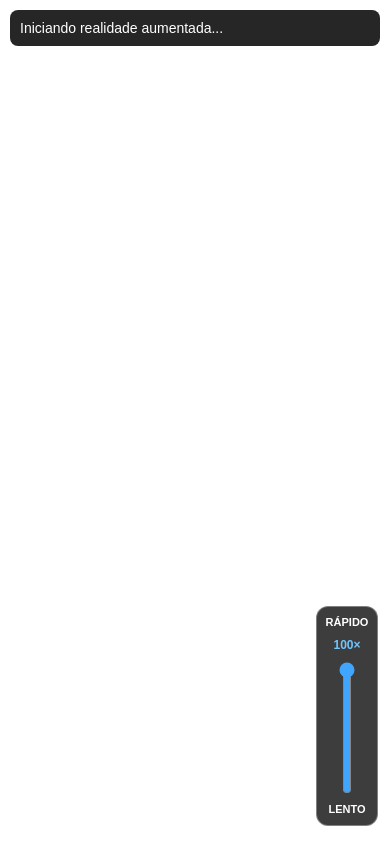
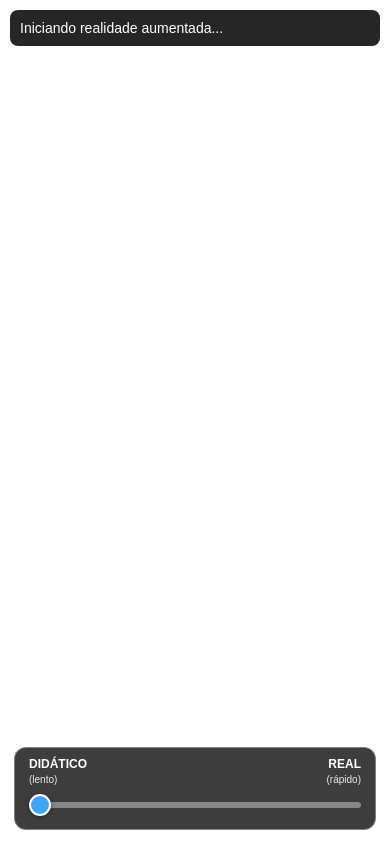
Before and after one commit to UnidadeSolus/Electromagnetic-Induction-RA-4, a plain HTML site: page index.html in a window 390 px wide. Drawn offline with Linux system fonts and the light colour scheme.

Commit message:
Update speed control panel layout and functionality
Refactor speed control panel for better usability and responsiveness.

```diff
--- a/index.html
+++ b/index.html
@@ -32,69 +32,110 @@
       pointer-events: none;
     }
 
-    /* Controle vertical compacto: rápido em cima, lento embaixo. */
+    /* Controle horizontal fixo na parte inferior da tela do celular. */
     #speedPanel {
       position: fixed;
       z-index: 10000;
-      right: 12px;
-      bottom: max(18px, env(safe-area-inset-bottom));
-      width: 62px;
-      height: 220px;
+      left: max(14px, env(safe-area-inset-left));
+      right: max(14px, env(safe-area-inset-right));
+      bottom: max(14px, env(safe-area-inset-bottom));
       box-sizing: border-box;
-      padding: 10px 6px;
+      padding: 10px 14px 12px;
       display: flex;
       flex-direction: column;
-      align-items: center;
-      justify-content: space-between;
-      gap: 5px;
+      gap: 8px;
       color: #fff;
       background: rgba(0, 0, 0, 0.76);
       border: 1px solid rgba(255, 255, 255, 0.35);
       border-radius: 12px;
       backdrop-filter: blur(5px);
       -webkit-backdrop-filter: blur(5px);
-      touch-action: none;
+      touch-action: pan-y;
+    }
+
+    #speedLabels {
+      display: flex;
+      justify-content: space-between;
+      align-items: flex-end;
+      gap: 12px;
+      width: 100%;
     }
 
     .speed-label {
-      font-size: 11px;
+      font-size: 12px;
       font-weight: bold;
-      line-height: 1;
+      line-height: 1.15;
+      white-space: nowrap;
     }
 
-    #speedValue {
-      font-size: 12px;
-      color: #70c5ff;
-      font-weight: bold;
+    .speed-label span {
+      display: block;
+      margin-top: 2px;
+      font-size: 10px;
+      font-weight: normal;
+      opacity: 0.9;
     }
 
-    /* writing-mode deixa a própria barra vertical em navegadores móveis modernos. */
     #speedSlider {
-      -webkit-appearance: slider-vertical;
-      appearance: slider-vertical;
-      writing-mode: vertical-lr;
-      direction: rtl;
-      width: 28px;
-      height: 132px;
+      -webkit-appearance: none;
+      appearance: none;
+      display: block;
+      width: 100%;
+      height: 24px;
       margin: 0;
       padding: 0;
-      accent-color: #40A5FF;
+      background: transparent;
       cursor: pointer;
-      touch-action: none;
+      touch-action: pan-y;
+    }
+
+    #speedSlider::-webkit-slider-runnable-track {
+      height: 6px;
+      background: rgba(255, 255, 255, 0.38);
+      border-radius: 999px;
+    }
+
+    #speedSlider::-moz-range-track {
+      height: 6px;
+      background: rgba(255, 255, 255, 0.38);
+      border-radius: 999px;
+    }
+
+    #speedSlider::-webkit-slider-thumb {
+      -webkit-appearance: none;
+      appearance: none;
+      width: 22px;
+      height: 22px;
+      margin-top: -8px;
+      border: 2px solid #fff;
+      border-radius: 50%;
+      background: #40A5FF;
+      box-shadow: 0 1px 5px rgba(0, 0, 0, 0.45);
+    }
+
+    #speedSlider::-moz-range-thumb {
+      width: 18px;
+      height: 18px;
+      border: 2px solid #fff;
+      border-radius: 50%;
+      background: #40A5FF;
+      box-shadow: 0 1px 5px rgba(0, 0, 0, 0.45);
     }
 
     #speedSlider:focus-visible {
       outline: 2px solid white;
-      outline-offset: 3px;
+      outline-offset: 4px;
+      border-radius: 6px;
     }
 
-    @media (max-height: 500px) {
+    @media (max-width: 360px) {
       #speedPanel {
-        height: 175px;
-        bottom: 8px;
+        left: 8px;
+        right: 8px;
+        padding: 9px 10px 10px;
       }
-      #speedSlider {
-        height: 95px;
+      .speed-label {
+        font-size: 11px;
       }
     }
   </style>
@@ -103,18 +144,19 @@
 <body>
   <div id="status">Iniciando realidade aumentada...</div>
 
-  <div id="speedPanel" aria-label="Controle de velocidade da animação">
-    <div class="speed-label">RÁPIDO</div>
-    <div id="speedValue">100×</div>
+  <div id="speedPanel" aria-label="Controle entre visão didática e visão real">
+    <div id="speedLabels">
+      <div class="speed-label">DIDÁTICO<span>(lento)</span></div>
+      <div class="speed-label" style="text-align: right">REAL<span>(rápido)</span></div>
+    </div>
     <input
       id="speedSlider"
       type="range"
       min="1"
-      max="100"
+      max="10"
       step="1"
-      value="100"
-      aria-label="Velocidade da animação: rápido no topo e lento embaixo">
-    <div class="speed-label">LENTO</div>
+      value="1"
+      aria-label="Arraste da visão didática, mais lenta, para a visão real, mais rápida">
   </div>
 
   <a-scene
@@ -141,7 +183,7 @@
         position="0 0 0.12"
         rotation="0 0 0"
         scale="0.38 0.38 0.38"
-        animation-mixer="clip: *; loop: repeat; timeScale: 100">
+        animation-mixer="clip: *; loop: repeat; timeScale: 1">
       </a-gltf-model>
     </a-entity>
   </a-scene>
@@ -151,17 +193,16 @@
     const scene = document.querySelector("a-scene");
     const model = document.getElementById("magneticField");
     const speedSlider = document.getElementById("speedSlider");
-    const speedValue = document.getElementById("speedValue");
 
     let markerFound = false;
     let modelLoaded = false;
     let colorTimer = null;
     let isBlue = true;
     let colorTargets = [];
-    let currentSpeed = 100;
+    let currentSpeed = 1;
 
-    // Em velocidade 1×, cada cor dura 4,5 s.
-    // Em 100×, alterna a cada 45 ms, acompanhando a escala de velocidade.
+    // Visão didática: velocidade normal (1×). Visão real: até 10×.
+    // A alternância de cores acompanha a velocidade selecionada.
     const BASE_COLOR_DURATION = 4500;
     const BLUE_COLOR = "#40A5FF";
     const RED_COLOR = "#FF3030";
@@ -231,7 +272,6 @@
 
     function updateSpeed(value) {
       currentSpeed = Number(value);
-      speedValue.textContent = currentSpeed + "×";
 
       const mixerComponent = model.components["animation-mixer"];
       if (mixerComponent && mixerComponent.mixer) {
```
